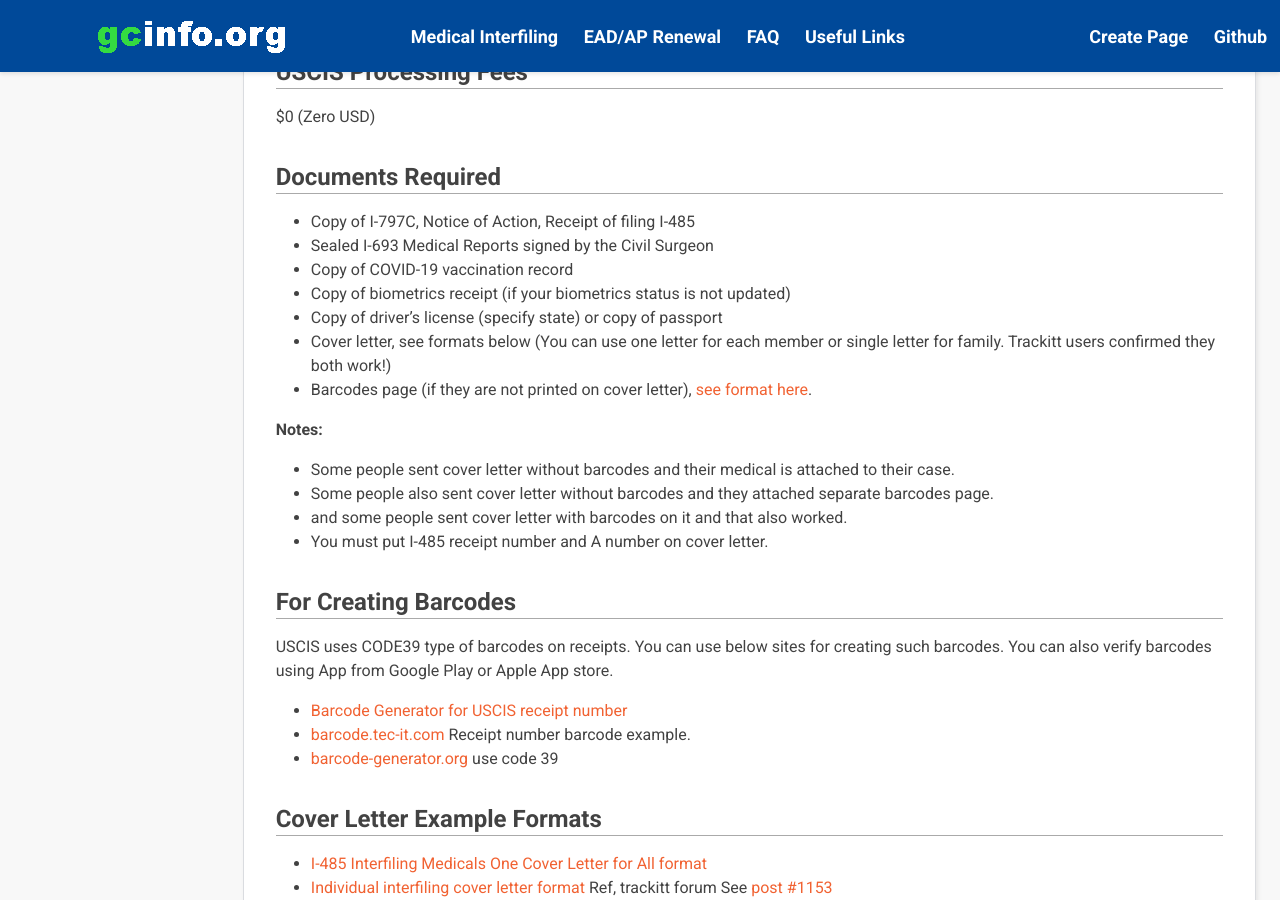
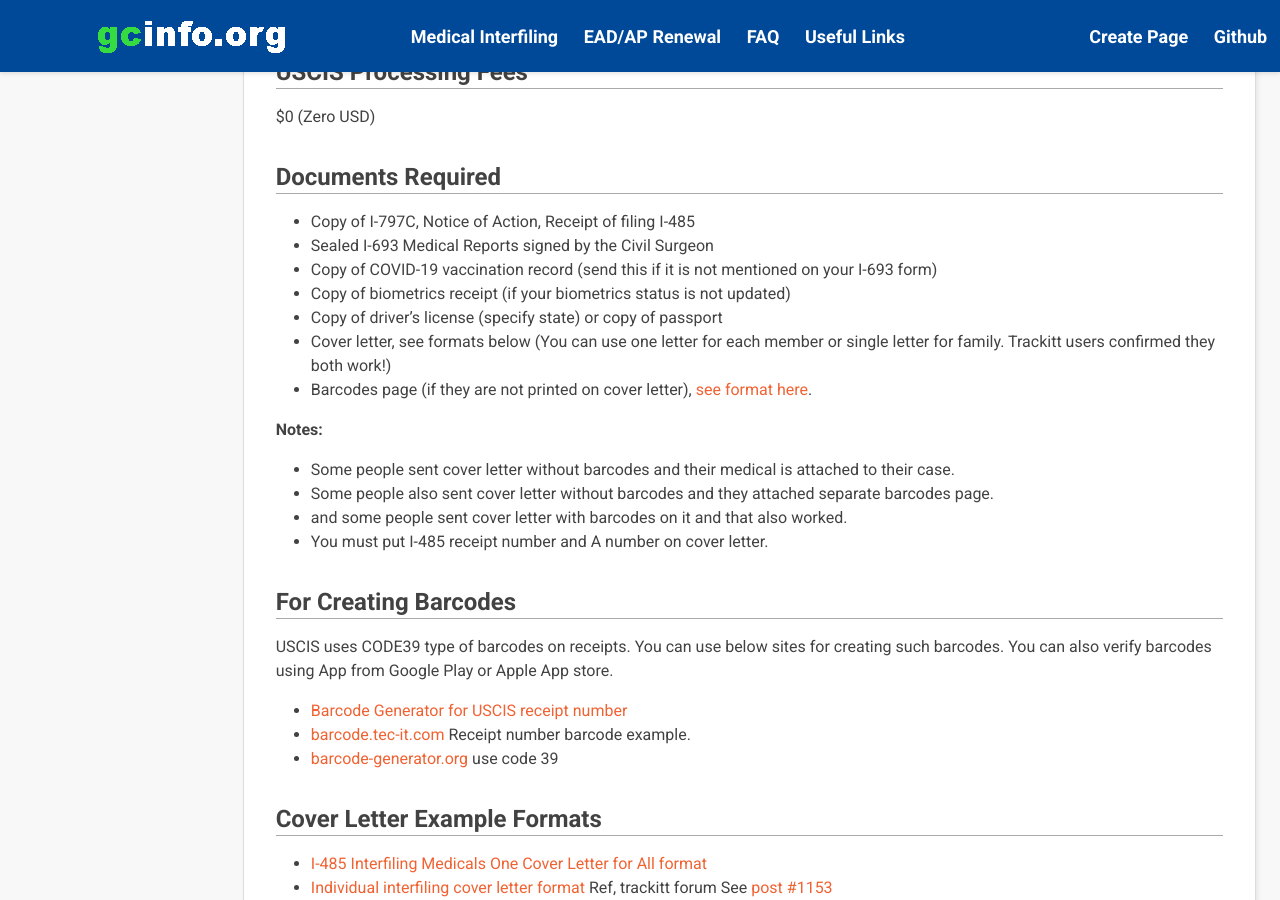
Before and after one commit to gcinfo-org/gcinfo.org, a Jekyll site: the page built from kb/medical-interfiling/index.md, in a window 1280 px wide and 900 px high, scrolled down 1219 px. Built offline with Jekyll 4.4.1, drawn with Linux system fonts in a browser that asks for light colours; Markdown is read by kramdown in place of the engine named in the settings.

Commit message:
Update index.md

```diff
--- a/kb/medical-interfiling/index.md
+++ b/kb/medical-interfiling/index.md
@@ -37,7 +37,7 @@ $0 (Zero USD)
 ## Documents Required
 - Copy of I-797C, Notice of Action, Receipt of filing I-485
 - Sealed I-693 Medical Reports signed by the Civil Surgeon
-- Copy of COVID-19 vaccination record
+- Copy of COVID-19 vaccination record (send this if it is not mentioned on your I-693 form)
 - Copy of biometrics receipt (if your biometrics status is not updated)
 - Copy of driver's license (specify state) or copy of passport
 - Cover letter, see formats below (You can use one letter for each member or single letter for family. Trackitt users confirmed they both work!)
```
